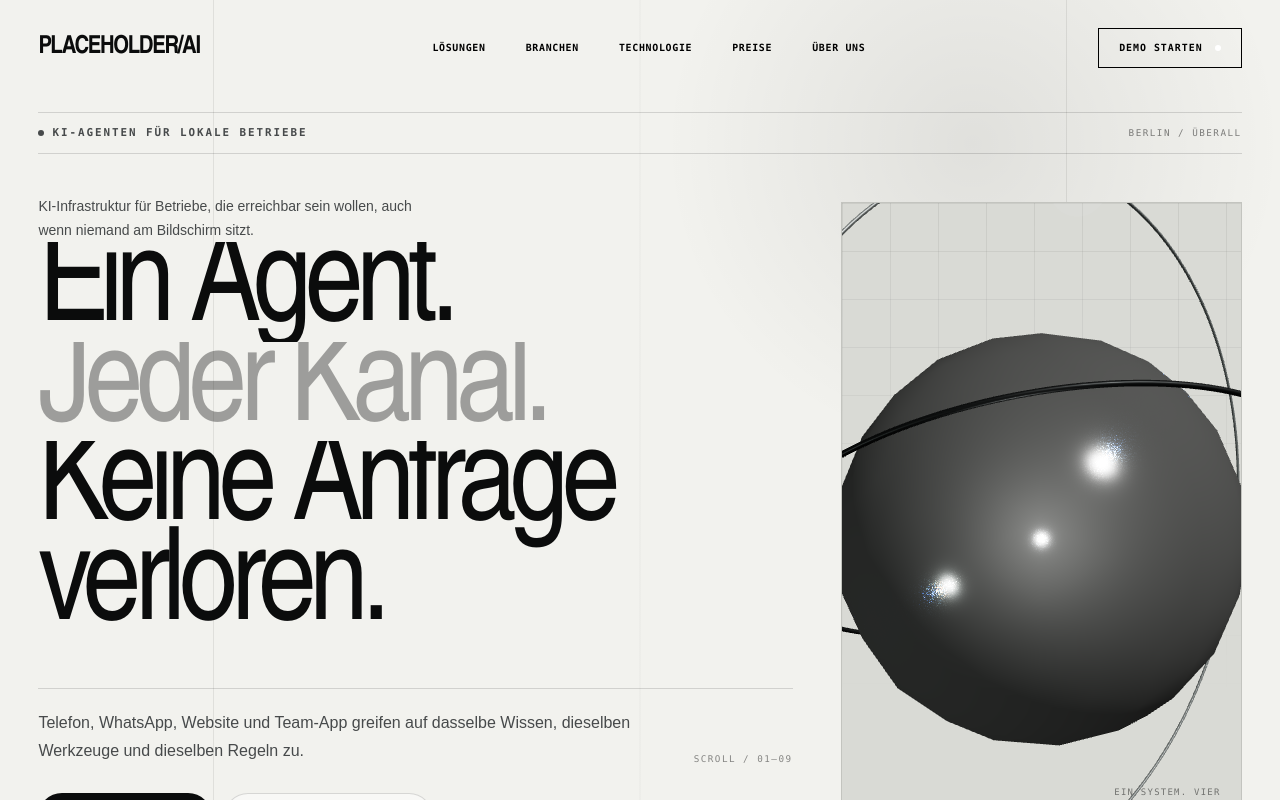
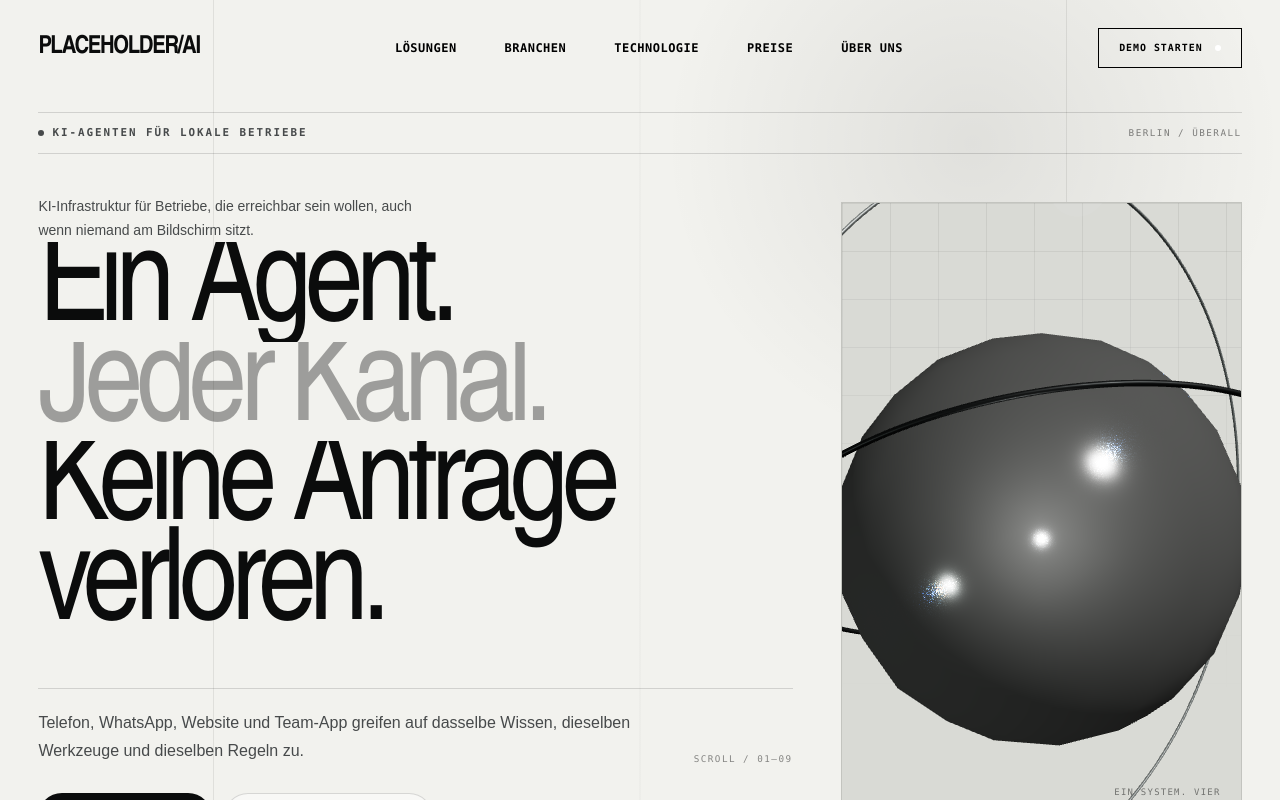
Before and after one commit to IljaDzhumelya24/ki-agent, a Next.js app: page / in a window 1280 px wide. Shown: the top 800 px of the page. Built offline with nearby package versions, Linux system fonts and the light colour scheme.

Commit message:
style: enlarge primary navigation

```diff
--- a/src/components/layout/site-header.tsx
+++ b/src/components/layout/site-header.tsx
@@ -62,13 +62,13 @@ export function SiteHeader() {
             <span className="display-type text-[1.55rem] font-semibold leading-none tracking-[-0.075em] transition-opacity group-hover:opacity-55">PLACEHOLDER/AI</span>
           </a>
 
-          <nav className="hidden items-center gap-8 xl:gap-10 lg:flex" aria-label="Hauptnavigation">
+          <nav className="hidden items-center gap-9 xl:gap-12 lg:flex" aria-label="Hauptnavigation">
             {homeContent.navigation.map((item) => (
               <button
                 type="button"
                 key={item.href}
                 onClick={() => announcePlanned(item.label)}
-                className="group relative py-2 font-mono text-[0.62rem] font-bold uppercase tracking-[0.07em] text-black transition-opacity hover:opacity-45"
+                className="group relative py-2 font-mono text-[0.75rem] font-bold uppercase tracking-[0.04em] text-black transition-opacity hover:opacity-45"
                 aria-label={`${item.label} – in Vorbereitung`}
               >
                 {item.label}
```
